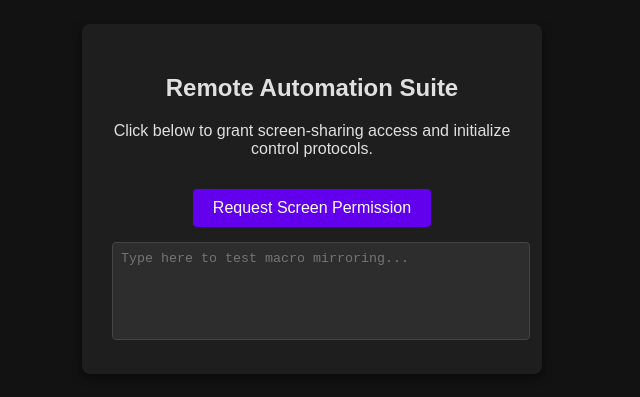
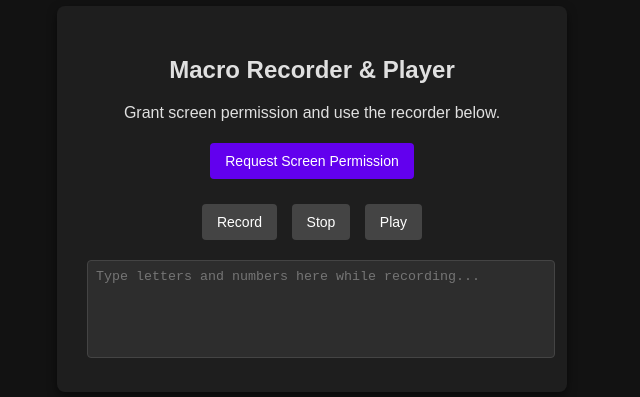
Before and after one commit to snimmagadda2-alt/MacroFlame, a plain HTML site: page index.html in a window 1280 px wide. Shown: the part 201-598 px from the top of the page, without its empty margins (328-968 px from the left). Drawn offline with Linux system fonts and the light colour scheme.

Commit message:
Update title and layout for macro recorder page

```diff
--- a/index.html
+++ b/index.html
@@ -3,7 +3,7 @@
 <head>
     <meta charset="UTF-8">
     <meta name="viewport" content="width=device-width, initial-scale=1.0">
-    <title>Screen Share and Macro Controller</title>
+    <title>Screen Share and Macro Recorder</title>
     <style>
         body {
             font-family: Arial, sans-serif;
@@ -15,31 +15,37 @@
             justify-content: center;
             height: 100vh;
             margin: 0;
+            overflow: hidden;
         }
         .container {
             background: #1e1e1e;
             padding: 30px;
             border-radius: 8px;
             box-shadow: 0 4px 10px rgba(0,0,0,0.5);
-            width: 400px;
+            width: 450px;
             text-align: center;
+            z-index: 10;
         }
         button {
             background-color: #6200ee;
             color: white;
             border: none;
-            padding: 10px 20px;
-            font-size: 16px;
+            padding: 10px 15px;
+            font-size: 14px;
             border-radius: 4px;
             cursor: pointer;
-            margin-top: 15px;
+            margin: 5px;
         }
         button:hover {
             background-color: #3700b3;
         }
+        button:disabled {
+            background-color: #444;
+            cursor: not-allowed;
+        }
         video {
             width: 100%;
-            max-height: 200px;
+            max-height: 150px;
             margin-top: 15px;
             border: 1px solid #333;
             display: none;
@@ -55,18 +61,41 @@
             padding: 8px;
             resize: none;
         }
+        .controls-row {
+            margin-top: 15px;
+        }
+        /* Simulated cursor element for playback */
+        #playbackCursor {
+            position: absolute;
+            width: 15px;
+            height: 15px;
+            background-color: #03dac6;
+            border-radius: 50%;
+            pointer-events: none;
+            display: none;
+            z-index: 9999;
+            transition: transform 0.05s linear;
+        }
     </style>
 </head>
 <body>
 
+    <div id="playbackCursor"></div>
+
     <div class="container">
-        <h2>Remote Automation Suite</h2>
-        <p>Click below to grant screen-sharing access and initialize control protocols.</p>
+        <h2>Macro Recorder & Player</h2>
+        <p>Grant screen permission and use the recorder below.</p>
         <button id="startBtn">Request Screen Permission</button>
 
         <video id="screenPreview" autoplay playsinline></video>
 
-        <textarea id="macroInput" placeholder="Type here to test macro mirroring..."></textarea>
+        <div class="controls-row">
+            <button id="recordBtn" disabled>Record</button>
+            <button id="stopBtn" disabled>Stop</button>
+            <button id="playBtn" disabled>Play</button>
+        </div>
+
+        <textarea id="macroInput" placeholder="Type letters and numbers here while recording..."></textarea>
     </div>
 
     <script src="script.js"></script>
```
